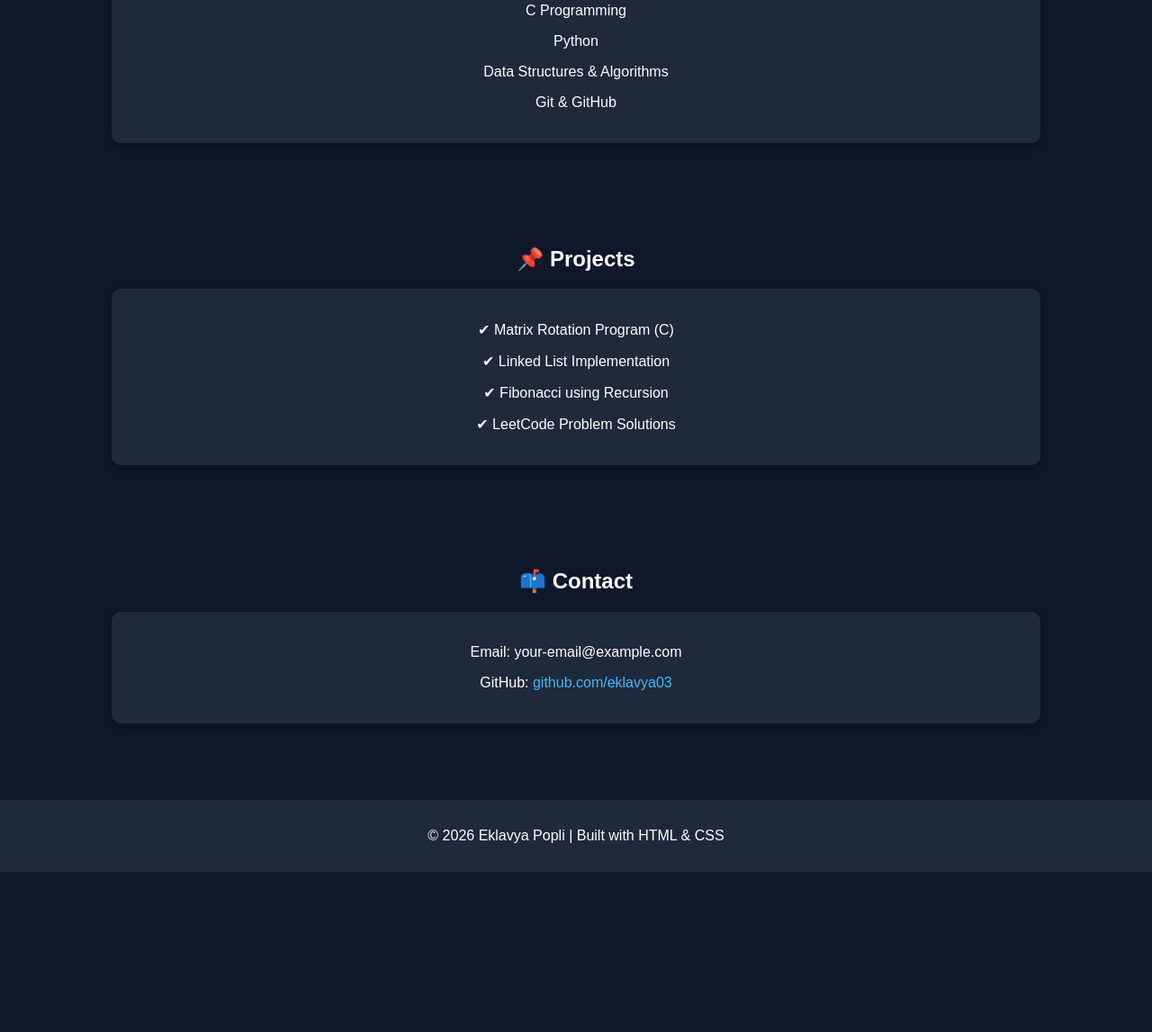
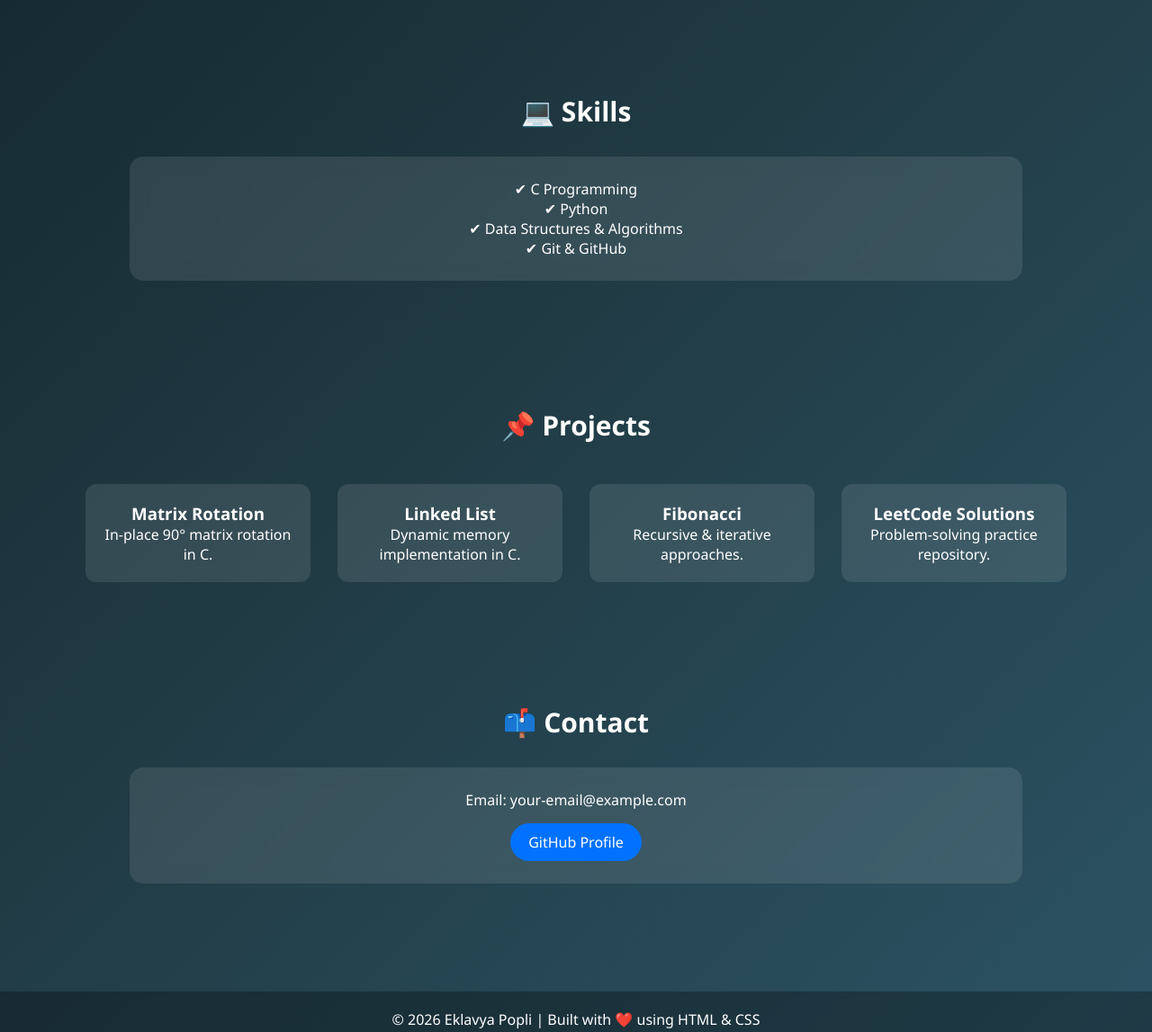
Before and after one commit to eklavyapopli03/eklavyapopli03.github.io, a plain HTML site: page index.html in a window 1280 px wide. Shown: the part 589-1736 px from the top of the page at 90% size. Before the commit the page ends 1558 px from the top, so only its background shows below. Drawn offline with Linux system fonts and the light colour scheme.

Commit message:
Update index.html

```diff
--- a/index.html
+++ b/index.html
@@ -5,59 +5,109 @@
     <meta name="viewport" content="width=device-width, initial-scale=1.0">
 
     <style>
+        * {
+            margin: 0;
+            padding: 0;
+            box-sizing: border-box;
+            font-family: 'Segoe UI', sans-serif;
+        }
+
         body {
-            margin: 0;
-            font-family: Arial, sans-serif;
-            background-color: #0f172a;
+            background: linear-gradient(135deg, #0f2027, #203a43, #2c5364);
             color: white;
+            scroll-behavior: smooth;
+        }
+
+        header {
+            text-align: center;
+            padding: 80px 20px;
+        }
+
+        header h1 {
+            font-size: 50px;
+            background: linear-gradient(to right, #00c6ff, #0072ff);
+            -webkit-background-clip: text;
+            color: transparent;
+        }
+
+        header p {
+            margin-top: 15px;
+            font-size: 20px;
+            opacity: 0.9;
+        }
+
+        section {
+            padding: 60px 20px;
             text-align: center;
         }
 
-        header {
-            padding: 40px 20px;
-            background: #1e293b;
-        }
-
-        h1 {
-            margin: 0;
-            font-size: 40px;
-        }
-
-        section {
-            padding: 40px 20px;
+        h2 {
+            margin-bottom: 30px;
+            font-size: 30px;
         }
 
         .card {
-            background: #1e293b;
-            margin: 15px auto;
-            padding: 20px;
+            background: rgba(255, 255, 255, 0.1);
+            backdrop-filter: blur(10px);
+            border-radius: 15px;
+            padding: 25px;
             width: 80%;
-            border-radius: 10px;
-            box-shadow: 0 4px 10px rgba(0,0,0,0.3);
+            margin: 20px auto;
+            transition: 0.3s;
         }
 
-        a {
-            color: #38bdf8;
+        .card:hover {
+            transform: translateY(-8px);
+            box-shadow: 0 8px 25px rgba(0,0,0,0.5);
+        }
+
+        .projects {
+            display: flex;
+            flex-wrap: wrap;
+            justify-content: center;
+        }
+
+        .project-card {
+            background: rgba(255,255,255,0.1);
+            margin: 15px;
+            padding: 20px;
+            width: 250px;
+            border-radius: 12px;
+            transition: 0.3s;
+        }
+
+        .project-card:hover {
+            transform: scale(1.05);
+            background: rgba(0, 114, 255, 0.3);
+        }
+
+        .btn {
+            display: inline-block;
+            margin-top: 15px;
+            padding: 10px 20px;
+            background: #0072ff;
+            color: white;
+            border-radius: 25px;
             text-decoration: none;
+            transition: 0.3s;
+        }
+
+        .btn:hover {
+            background: #00c6ff;
         }
 
         footer {
-            background: #1e293b;
-            padding: 15px;
-            margin-top: 30px;
+            text-align: center;
+            padding: 20px;
+            background: rgba(0,0,0,0.3);
+            margin-top: 40px;
         }
 
-        button {
-            padding: 10px 20px;
-            background: #38bdf8;
-            border: none;
-            border-radius: 5px;
-            cursor: pointer;
-            font-weight: bold;
-        }
-
-        button:hover {
-            background: #0ea5e9;
+        @media(max-width: 768px) {
+            .projects {
+                flex-direction: column;
+                align-items: center;
+            }
         }
     </style>
 </head>
@@ -67,14 +117,15 @@
 <header>
     <h1>Eklavya Popli 👋</h1>
     <p>Aspiring Software Developer | C | Python | Data Structures</p>
+    <a href="#projects" class="btn">View My Work</a>
 </header>
 
 <section>
     <h2>🚀 About Me</h2>
     <div class="card">
         <p>
-            I am a passionate programmer currently learning C, Python and Data Structures.
-            I enjoy solving problems on LeetCode and building logical thinking skills.
+            Passionate programmer currently mastering C, Python and Data Structures.
+            I enjoy solving challenging problems and improving logical thinking through coding practice.
         </p>
     </div>
 </section>
@@ -82,20 +133,38 @@
 <section>
     <h2>💻 Skills</h2>
     <div class="card">
-        <p>C Programming</p>
-        <p>Python</p>
-        <p>Data Structures & Algorithms</p>
-        <p>Git & GitHub</p>
+        <p>✔ C Programming</p>
+        <p>✔ Python</p>
+        <p>✔ Data Structures & Algorithms</p>
+        <p>✔ Git & GitHub</p>
     </div>
 </section>
 
-<section>
+<section id="projects">
     <h2>📌 Projects</h2>
-    <div class="card">
-        <p>✔ Matrix Rotation Program (C)</p>
-        <p>✔ Linked List Implementation</p>
-        <p>✔ Fibonacci using Recursion</p>
-        <p>✔ LeetCode Problem Solutions</p>
+
+    <div class="projects">
+
+        <div class="project-card">
+            <h3>Matrix Rotation</h3>
+            <p>In-place 90° matrix rotation in C.</p>
+        </div>
+
+        <div class="project-card">
+            <h3>Linked List</h3>
+            <p>Dynamic memory implementation in C.</p>
+        </div>
+
+        <div class="project-card">
+            <h3>Fibonacci</h3>
+            <p>Recursive & iterative approaches.</p>
+        </div>
+
+        <div class="project-card">
+            <h3>LeetCode Solutions</h3>
+            <p>Problem-solving practice repository.</p>
+        </div>
+
     </div>
 </section>
 
@@ -103,12 +172,12 @@
     <h2>📫 Contact</h2>
     <div class="card">
         <p>Email: your-email@example.com</p>
-        <p>GitHub: <a href="https://github.com/eklavya03" target="_blank">github.com/eklavya03</a></p>
+        <a href="https://github.com/eklavya03" target="_blank" class="btn">GitHub Profile</a>
     </div>
 </section>
 
 <footer>
-    <p>© 2026 Eklavya Popli | Built with HTML & CSS</p>
+    <p>© 2026 Eklavya Popli | Built with ❤️ using HTML & CSS</p>
 </footer>
 
 </body>
```
